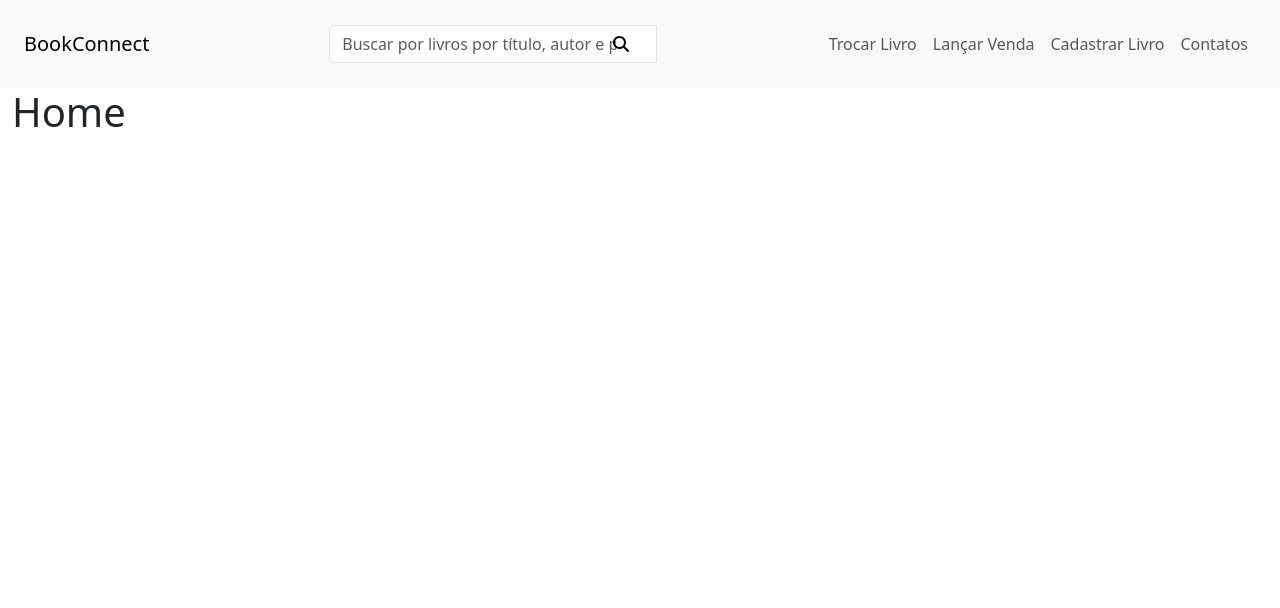
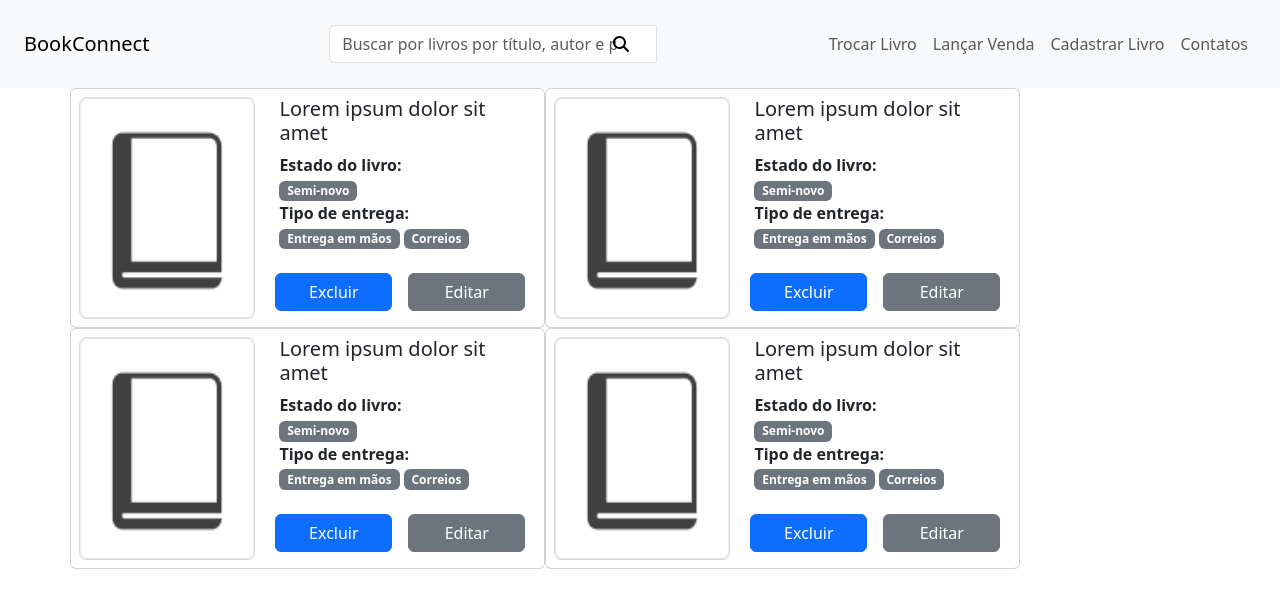
Before and after one commit to RafaelMarotta/book-connect-front, a Next.js app: page / in a window 1280 px wide. Shown: the top 608 px of the page. Built offline with nearby package versions, Linux system fonts and the light colour scheme.

Commit message:
+ List books

```diff
--- /dev/null
+++ b/src/components/BookCard/index.js
@@ -0,0 +1,34 @@
+import React from 'react';
+import { Card, Button, Badge, Row, Image } from 'react-bootstrap';
+
+const BookCard = () => {
+  return (
+    <Card className='col-lg-5 col-md-5 col-sm-6 p-2'>
+      <div className='row'>
+        <Image className='img-fluid col-md-5' variant="top" src="/images/book.png" alt="Book Icon" />
+        <div className='col-md-7'>
+          <Card.Title>Lorem ipsum dolor sit amet</Card.Title>
+          <Card.Text>
+            <div>
+              <strong>Estado do livro: </strong>
+              <br/>
+              <Badge bg="secondary">Semi-novo</Badge>
+            </div>
+            <div>
+              <strong>Tipo de entrega: </strong>
+              <br/>
+              <Badge bg="secondary">Entrega em mãos</Badge>{' '}
+              <Badge bg="secondary">Correios</Badge>
+            </div>
+          </Card.Text>
+          <div className='row'>
+            <Button className="col-md-5 m-2" variant="primary">Excluir</Button>
+            <Button className="col-md-5 m-2" variant="secondary">Editar</Button>
+          </div>
+        </div>
+      </div>
+    </Card>
+  );
+};
+
+export default BookCard;
--- a/src/pages/index.js
+++ b/src/pages/index.js
@@ -1,5 +1,19 @@
+import dynamic from 'next/dynamic';
+import 'bootstrap/dist/css/bootstrap.min.css';
+
+import { Container, Row } from 'react-bootstrap';
+
+const BookCard = dynamic(() => import('../components/BookCard'), { ssr: false });
+
 export default function Index() {
-    return (
-     <h1>Home</h1>
-    );
-  }
+  return (
+    <div className='container'>
+      <div className='row'>
+        <BookCard />
+        <BookCard />
+        <BookCard />
+        <BookCard />
+      </div>
+    </div>
+  );
+}
```
Also changed, not shown: src/pages/livros/cadastro.js (+12 -4 lines), public/images/book.png (added).
